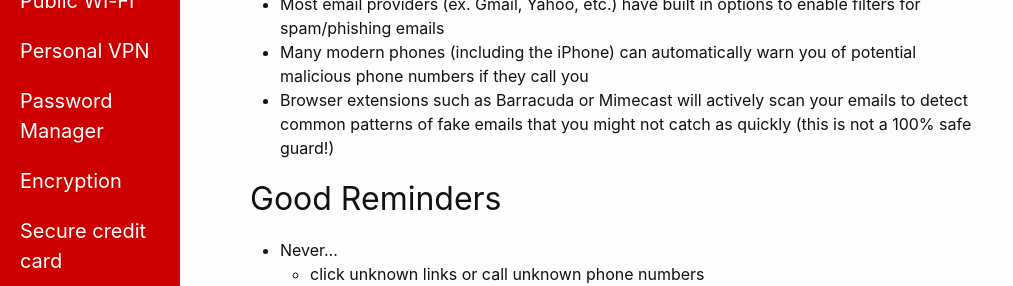
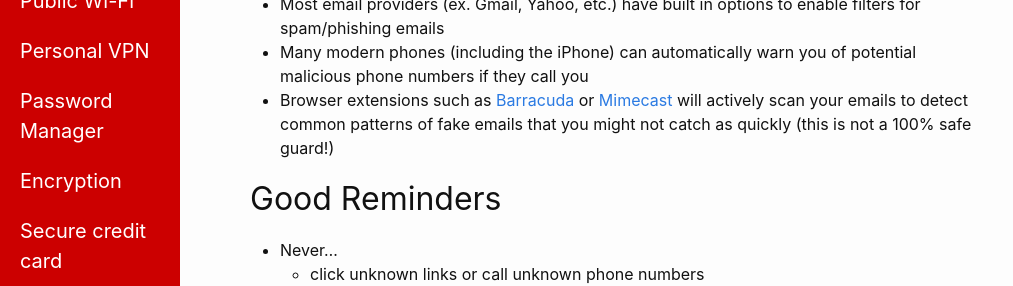
Before and after one commit to everydaysecurity/everydaysecurity, a Jekyll site: the page built from Phishing.md, in a window 1280 px wide and 900 px high, scrolled down 1574 px, cut to the strip 170-456 px from the top of the window. Shown: the whole strip, without its empty margins (0-1013 px from the left). Built offline with Jekyll 4.4.1, drawn with Linux system fonts in a browser that asks for light colours; some of the changed lines change nothing that is shown; some of the changed text lies outside the part shown.

Commit message:
Update Phishing.md

```diff
--- a/Phishing.md
+++ b/Phishing.md
@@ -5,7 +5,7 @@ permalink: /phishing/
 ---
 ![Phishing](/pic/phishing.jpg)
 
-<p style="color:Gray">Image found at <a style="color:Gray" href="https://www.malwarebytes.com/phishing/">malwarebytes.com/phishing</a></p>
+<p style="color:Gray">Image source: <a style="color:Gray" href="https://www.malwarebytes.com/phishing/">malwarebytes.com/phishing</a></p>
 
 ## What is Phishing?
 <ul>
@@ -61,7 +61,7 @@ Often times this is manifested as login pages or subscription signup forms</li>
 <li>Message filters scan the contents and will remove items from your inbox so you never have the chance to open a potential phishing messages</li>
 <li>Most email providers (ex. Gmail, Yahoo, etc.) have built in options to enable filters for spam/phishing emails</li>
 <li>Many modern phones (including the iPhone) can automatically warn you of potential malicious phone numbers if they call you</li>
-<li>Browser extensions such as Barracuda or Mimecast will actively scan your emails to detect common patterns of fake emails that you might not catch as quickly (this is not a 100% safe guard!)</li>
+<li>Browser extensions such as <a href="https://www.barracuda.com/products/emailsecuritygateway">Barracuda</a> or <a href="https://community.mimecast.com/s/mimecast-for-outlook">Mimecast</a> will actively scan your emails to detect common patterns of fake emails that you might not catch as quickly (this is not a 100% safe guard!)</li>
 </ul>
 
 ## Good Reminders
```
